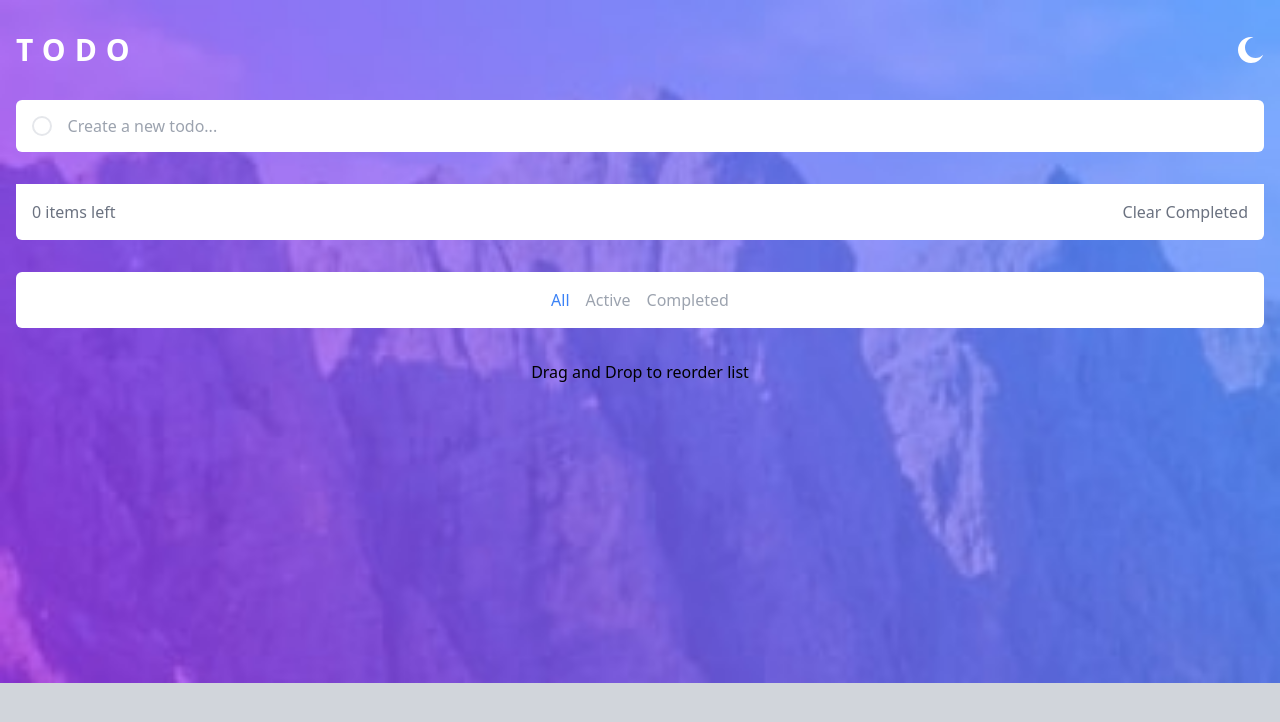
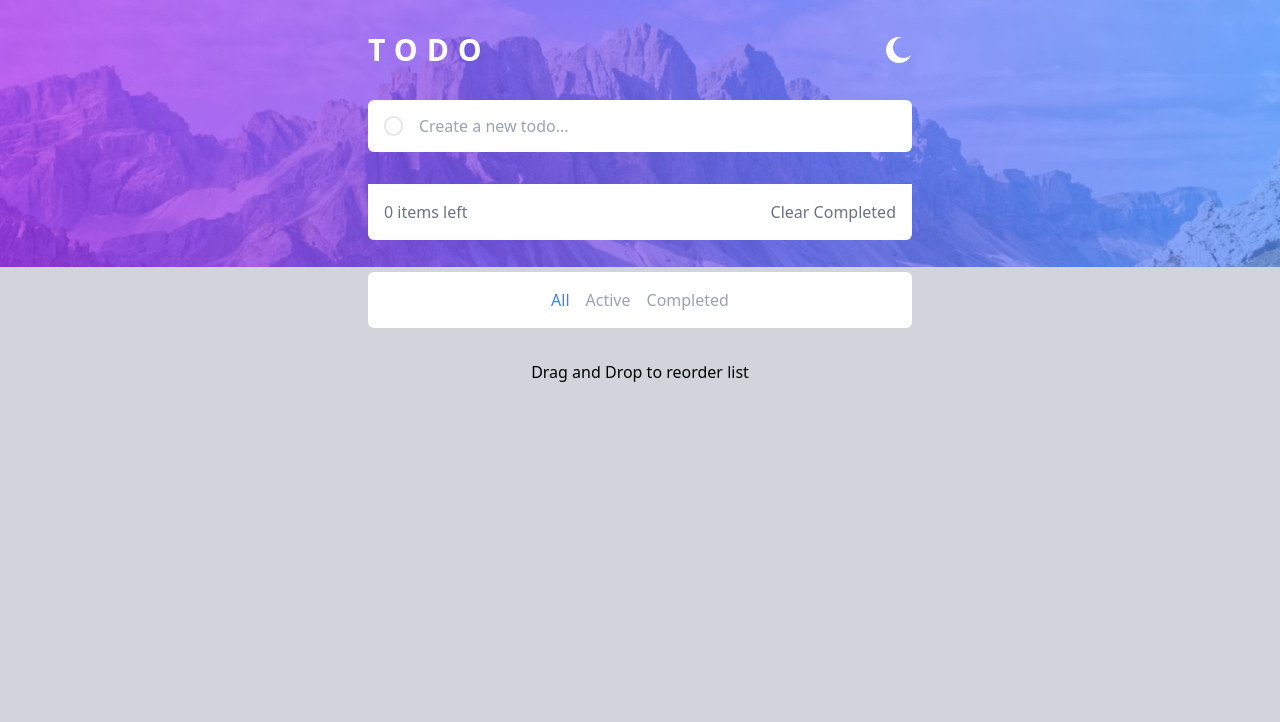
Before and after one commit to BrayanZv243/vite-react-tailwind-todo-frontendmentor, a React (Vite) app: page / in a window 1280 px wide. Shown: the top 722 px of the page. Built offline with nearby package versions, Linux system fonts and the light colour scheme.

Commit message:
responsive md

```diff
--- a/src/App.jsx
+++ b/src/App.jsx
@@ -63,11 +63,12 @@ const App = () => {
             <div
                 className="min-h-screen bg-gray-300 bg-[url('./assets/images/bg-mobile-light.jpg')]
             bg-contain bg-no-repeat transition-all
-            duration-1000 dark:bg-gray-900 dark:bg-[url('./assets/images/bg-mobile-dark.jpg')]"
+            duration-1000 md:bg-[url('./assets/images/bg-desktop-light.jpg')] dark:bg-gray-900
+            dark:bg-[url('./assets/images/bg-mobile-dark.jpg')] md:dark:bg-[url('./assets/images/bg-desktop-dark.jpg')]"
             >
                 <Header />
 
-                <main className="container mx-auto mt-8 px-4">
+                <main className="container mx-auto mt-8 px-4 md:max-w-xl">
                     <TodoCreate createTodo={createTodo} />
                     <TodoList
                         todos={filteredTodos()}
--- a/src/components/Header.jsx
+++ b/src/components/Header.jsx
@@ -19,7 +19,7 @@ const Header = () => {
 
     return (
         <>
-            <header className="container mx-auto px-4 pt-8">
+            <header className="container mx-auto px-4 pt-8 md:max-w-xl">
                 <div className="flex justify-between">
                     <h1 className="text-3xl font-semibold uppercase tracking-[0.3em] text-white">
                         Todo
--- a/src/components/TodoFilter.jsx
+++ b/src/components/TodoFilter.jsx
@@ -1,17 +1,13 @@
 const TodoFilter = ({ changeFilter, filter }) => {
     return (
-        <>
         <section className="container mx-auto">
-                <div
-                    className="mt-8 flex justify-center gap-4 rounded-md bg-white p-4 transition-all
-                duration-1000 dark:bg-gray-800"
-                >
+            <div className="mt-8 flex justify-center gap-4 rounded-md bg-white p-4 transition-all duration-500 dark:bg-gray-800">
                 <button
                     className={`${
                         filter === "all"
                             ? "text-blue-500"
                             : "text-gray-400 hover:text-blue-500"
-                        }`}
+                    } transition-all duration-300`}
                     onClick={() => changeFilter("all")}
                 >
                     All
@@ -21,7 +17,7 @@ const TodoFilter = ({ changeFilter, filter }) => {
                         filter === "active"
                             ? "text-blue-500"
                             : "text-gray-400 hover:text-blue-500"
-                        }`}
+                    } transition-all duration-300`}
                     onClick={() => changeFilter("active")}
                 >
                     Active
@@ -31,14 +27,13 @@ const TodoFilter = ({ changeFilter, filter }) => {
                         filter === "completed"
                             ? "text-blue-500"
                             : "text-gray-400 hover:text-blue-500"
-                        }`}
+                    } transition-all duration-300`}
                     onClick={() => changeFilter("completed")}
                 >
                     Completed
                 </button>
             </div>
         </section>
-        </>
     );
 };
 
```
Lines whose indentation alone changed are shown as unchanged.
